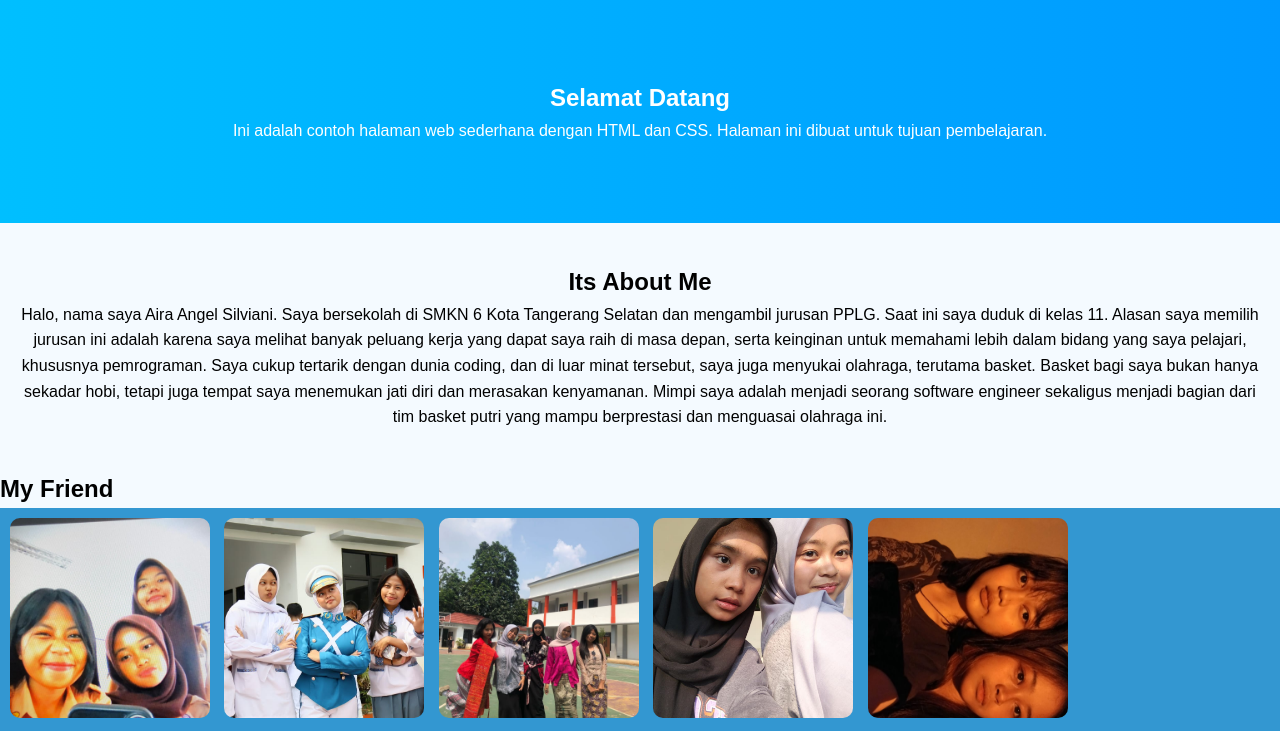
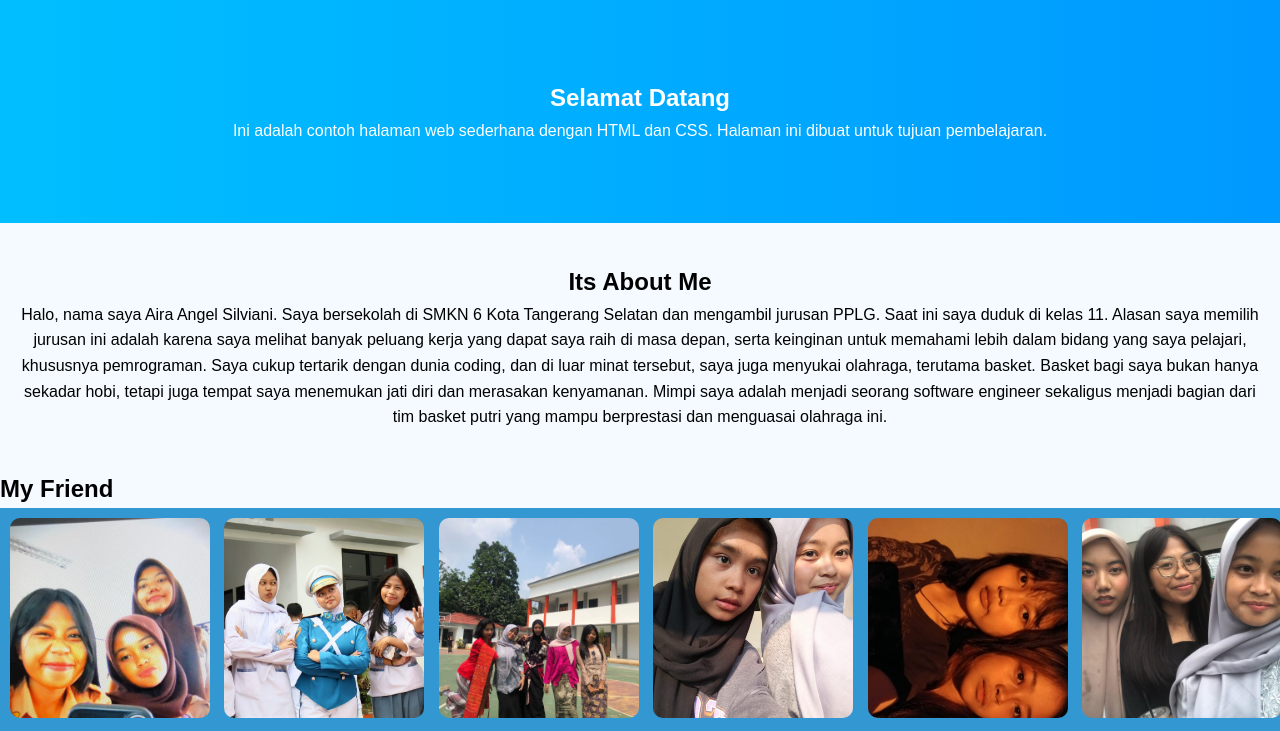
Before and after one commit to angelsilviania-maker/onepage.github.io, a plain HTML site: page index.html in a window 1280 px wide. Shown: the part 69-800 px from the top of the page. Drawn offline with Linux system fonts and the light colour scheme.

Commit message:
index.html

```diff
--- a/index.html
+++ b/index.html
@@ -43,6 +43,7 @@ Saya cukup tertarik dengan dunia coding, dan di luar minat tersebut, saya juga m
     <img src="ft2.jpg" alt="My Friend 3">
     <img src="ft3.jpg" alt="My Friend 4">
     <img src="ft5.jpg" alt="My Friend 5">
+    <img src="ft4.jpg" alt="My Friend 6">
 </div>
 </div>
 </section>
@@ -58,4 +59,5 @@ Saya cukup tertarik dengan dunia coding, dan di luar minat tersebut, saya juga m
 </footer>
 
 </body>
+
 </html>
```
